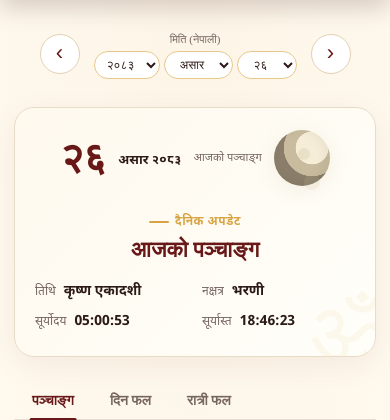
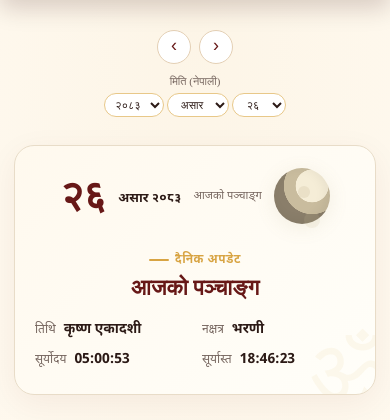
Before and after one commit to devbaratnp/astro-website, a PHP site: page /panchang in a window 390 px wide. Shown: the part 71-491 px from the top of the page. Run offline with PHP 8.4, Linux system fonts and the light colour scheme; some web fonts are replaced.

Commit message:
panchang: fix mobile layout for BS date selectors

```diff
--- a/assets/css/pages/panchang.css
+++ b/assets/css/pages/panchang.css
@@ -479,8 +479,13 @@
   .panchang-tabs button { white-space: nowrap; padding: 8px 18px; font-size: 14px; }
   .panchang-detail-card { padding: 22px 16px; }
   .panchang-forecast-grid { grid-template-columns: 1fr; }
-  .panchang-date-nav .bs-date-field select { min-width: 60px; font-size: 12px; padding: 5px 8px; }
-  .panchang-date-nav .bs-date-row { gap: 4px; }
+  .panchang-date-nav { flex-wrap: wrap; gap: 8px; }
+  .panchang-date-nav .nav-btn { width: 34px; height: 34px; font-size: 18px; }
+  .panchang-date-bs { order: 3; width: 100%; }
+  .panchang-date-label { width: 100%; text-align: center; }
+  .panchang-date-nav .bs-date-row { justify-content: center; }
+  .panchang-date-nav .bs-date-field select { min-width: 54px; font-size: 11px; padding: 4px 6px; }
+  .panchang-date-nav .bs-date-row { gap: 3px; }
   .horoscope-grid { grid-template-columns: 1fr; }
   .panchang-facts > div { grid-template-columns: 1fr 1fr; }
 }
```
